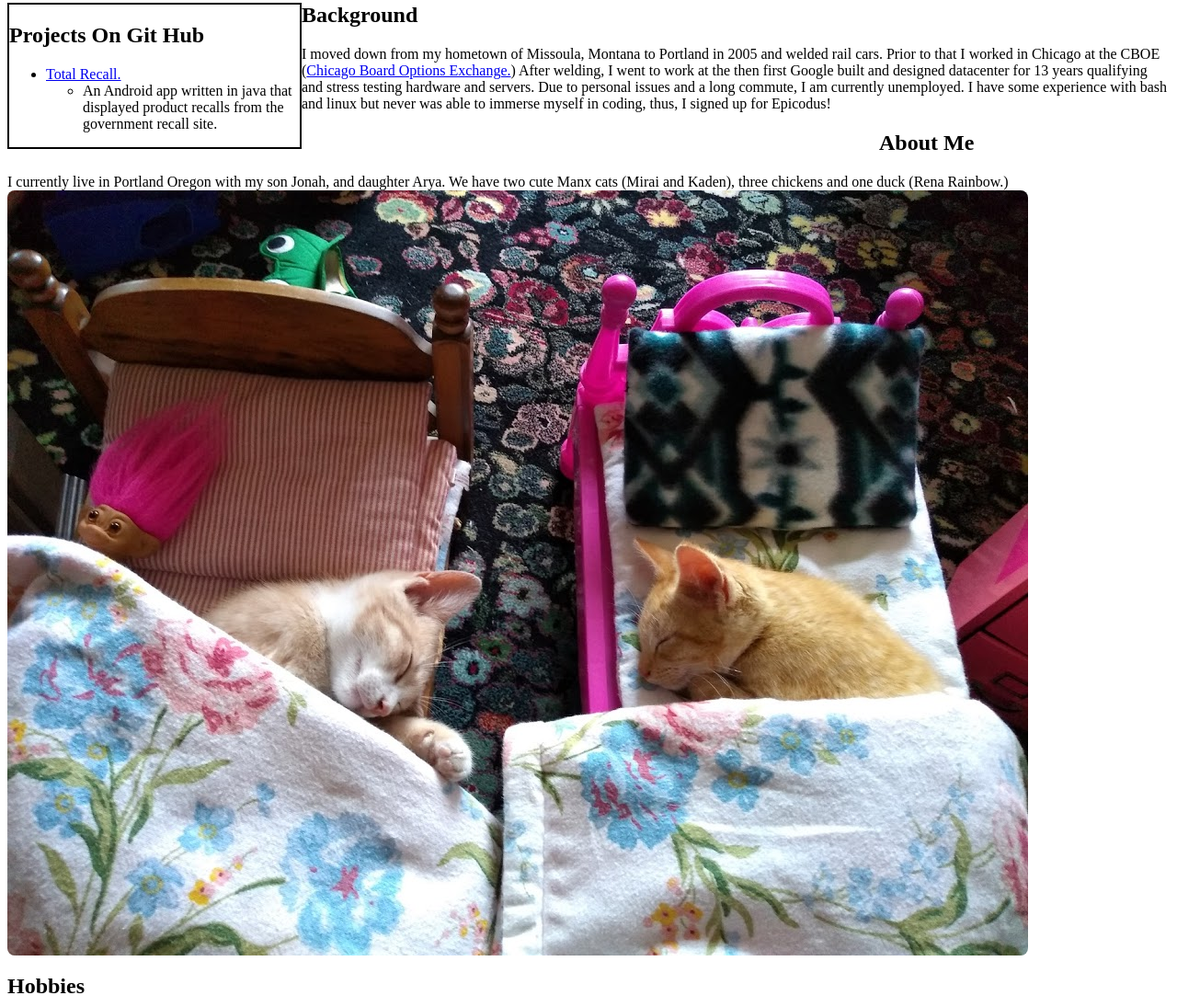
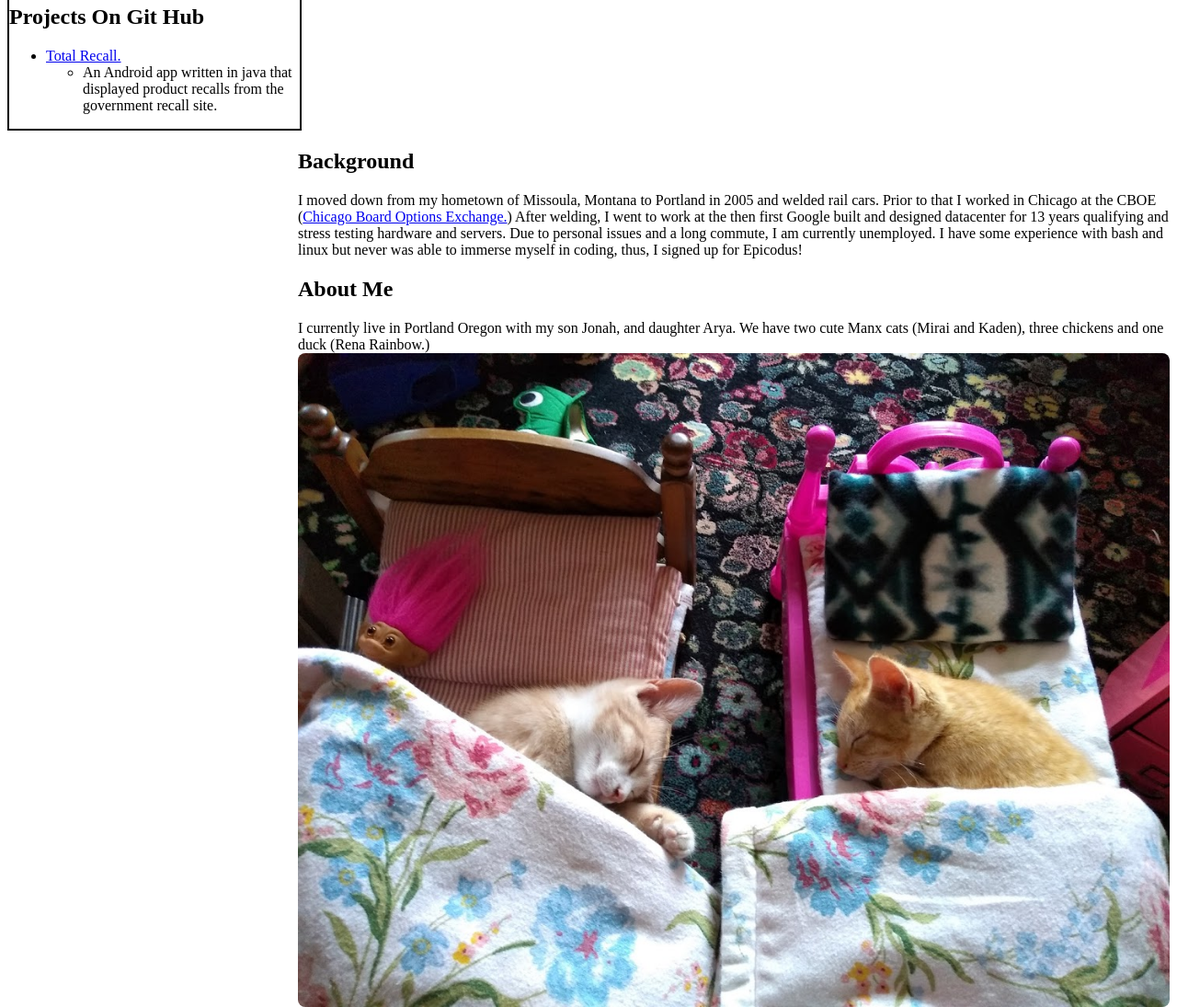
Before and after one commit to ShanGGraff/portfolio_landing_page, a plain HTML site: page index.html in a window 1280 px wide. Shown: the part 392-1487 px from the top of the page at 92% size. Drawn offline with Linux system fonts and the light colour scheme.

Commit message:
WIP: Fix floats so they line up

```diff
--- a/css/styles.css
+++ b/css/styles.css
@@ -13,5 +13,5 @@ img {
 
 .column {
   width: 75%;
-  float: left;
+  float: right;
 }
--- a/index.html
+++ b/index.html
@@ -26,7 +26,7 @@
           </ul>
         </ul>
       </div>
-      <div class="column"></div>
+      <div class="column">
         <h2>Background</h2>
         <p>
           I moved down from my hometown of Missoula, Montana to Portland in 2005 and welded rail cars. Prior to that I
@@ -35,13 +35,15 @@
           datacenter for 13 years qualifying and stress testing hardware and servers. Due to personal issues and a long
           commute, I am currently unemployed.
 
-        I have some experience with bash and linux but never was able to immerse myself in coding, thus, I signed up for
+          I have some experience with bash and linux but never was able to immerse myself in coding, thus, I signed up
+          for
           Epicodus!
         </p>
 
         <h2>About Me</h2>
 
-      <p>I currently live in Portland Oregon with my son Jonah, and daughter Arya. We have two cute Manx cats (Mirai and
+        <p>I currently live in Portland Oregon with my son Jonah, and daughter Arya. We have two cute Manx cats (Mirai
+          and
           Kaden), three chickens and one duck (Rena Rainbow.)
           <img src="img/IMG_20190726_173553093.jpg" alt="Mirai and Kaden: Cats in Mini-beds">
         </p>
@@ -56,6 +58,7 @@
         </ol>
       </div>
     </div>
+  </div>
 </body>
 
 </html>
```
Lines whose indentation alone changed are shown as unchanged.
